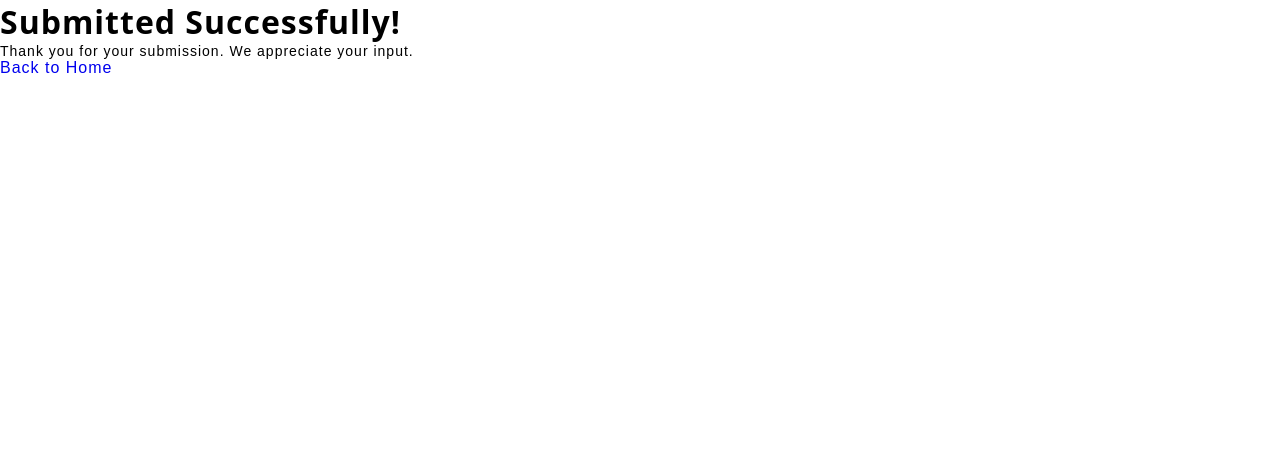
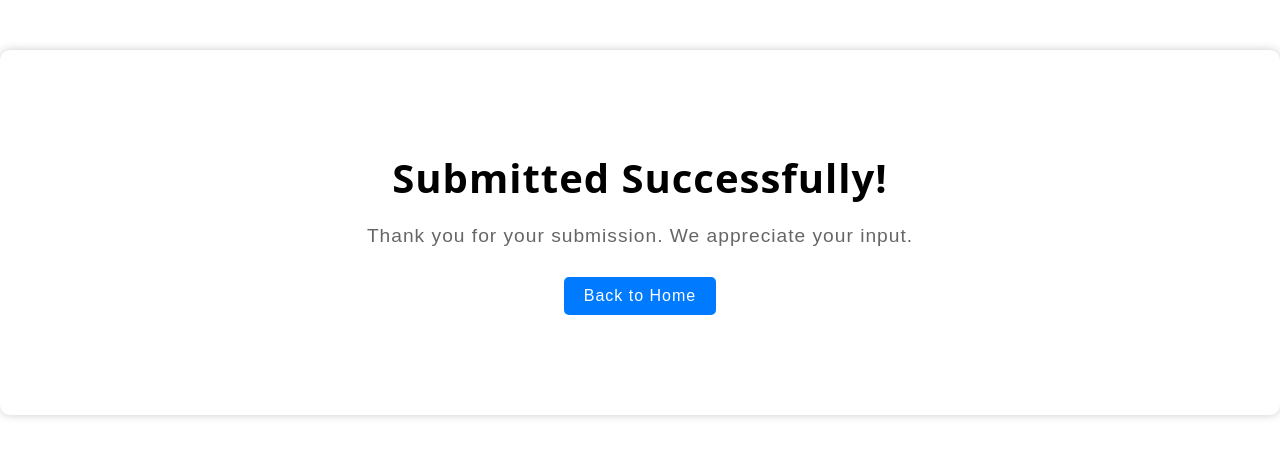
Before and after one commit to Pratiks-Patil/Brick-Real-Estate, a plain HTML site: page pop.html in a window 1280 px wide. Drawn offline with Linux system fonts and the light colour scheme.

Commit message:
Update style.css

```diff
--- a/css/style.css
+++ b/css/style.css
@@ -2,6 +2,48 @@
 html {
 scroll-behavior: smooth;
 }
+body {
+  margin: 0;
+  padding: 0;
+  font-family: Arial, sans-serif;
+  background-color: #f5f5f5;
+}
+
+.thank-you {
+  text-align: center;
+  padding: 100px;
+  background-color: white;
+  margin: 50px auto;
+  border-radius: 10px;
+  box-shadow: 0 0 10px rgba(0, 0, 0, 0.2);
+}
+
+.thank-you h1 {
+  font-size: 2.5rem;
+  margin-bottom: 20px;
+}
+
+.thank-you p {
+  font-size: 1.2rem;
+  color: #666;
+}
+
+.back-btn {
+  display: inline-block;
+  margin-top: 30px;
+  padding: 10px 20px;
+  font-size: 1rem;
+  text-decoration: none;
+  color: white;
+  background-color: #007bff;
+  border-radius: 5px;
+  transition: background-color 0.3s ease;
+}
+
+.back-btn:hover {
+  background-color: #0056b3;
+}
+
 html,
 body {
 padding: 0;
```
